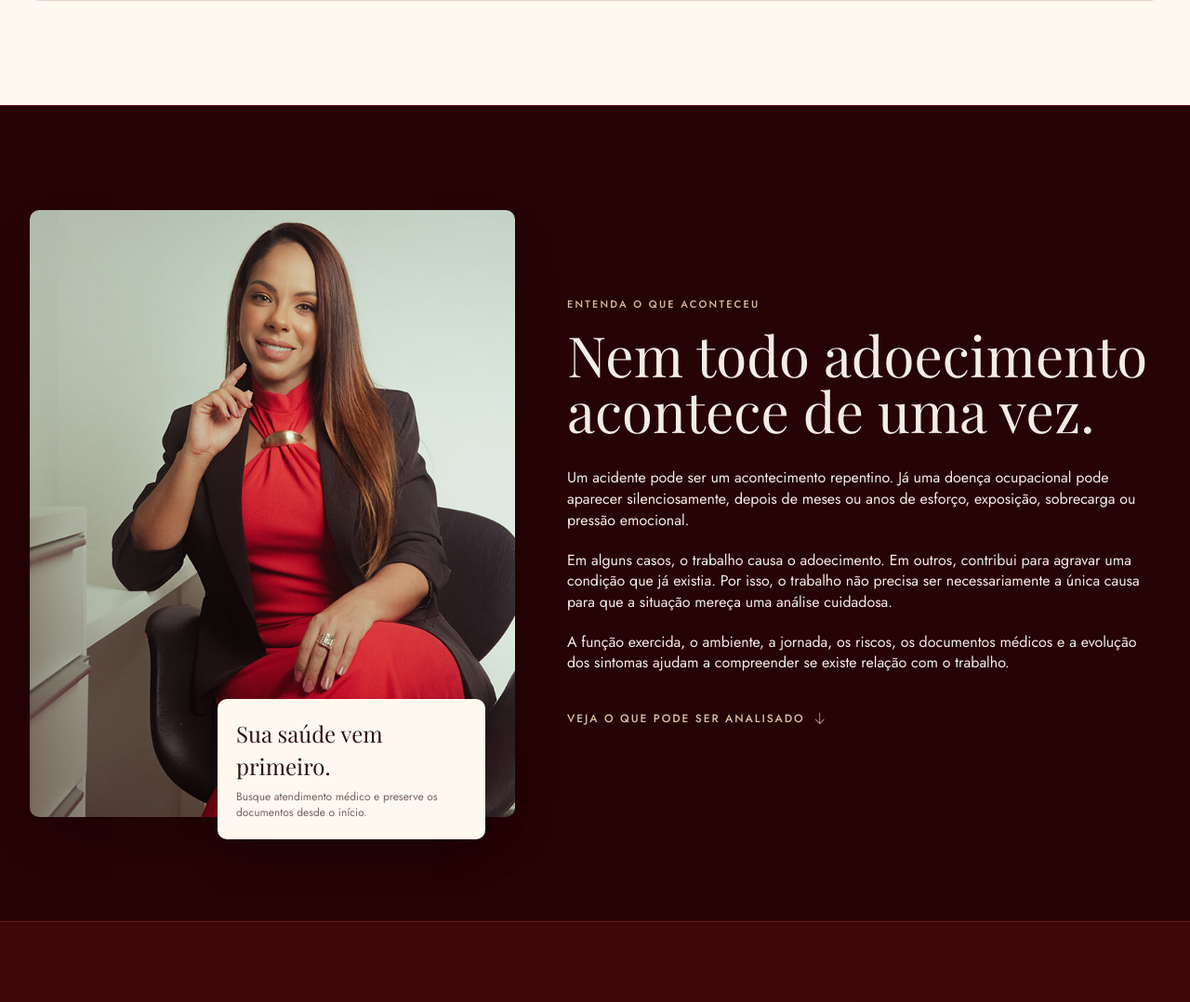
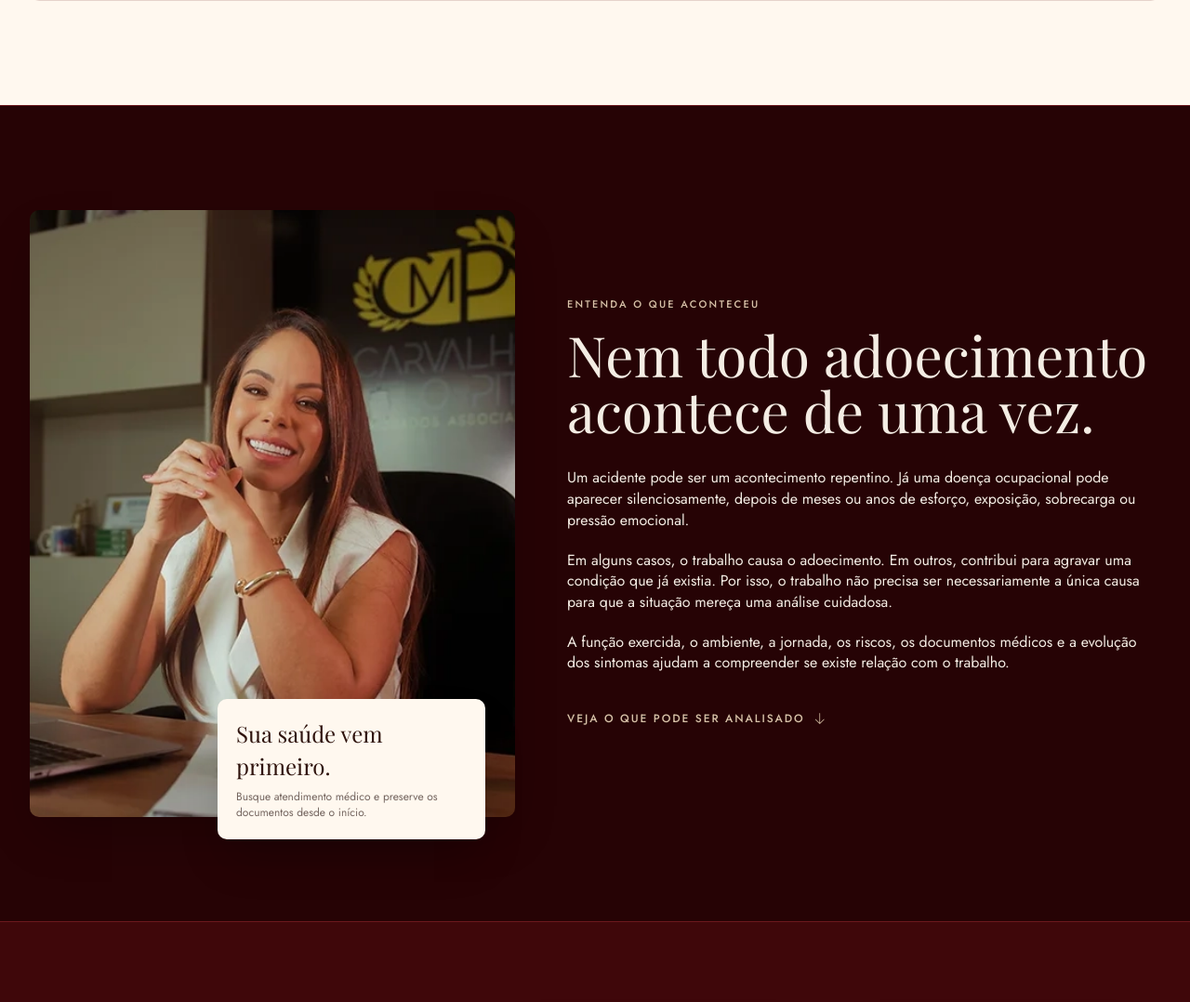
Before and after one commit to fabmacedo/gebriela-lp, a PHP site: page / in a window 1280 px wide. Shown: the part 1858-2936 px from the top of the page at 93% size. Run offline with PHP 8.4, Linux system fonts and the light colour scheme; data comes from the database, SQL or seed files in the repository; some libraries are stand-ins or nearby versions; some web fonts are replaced.

Commit message:
feat: use updated section portrait

```diff
--- a/index.php
+++ b/index.php
@@ -172,7 +172,7 @@ $areas = [
         <section class="bg-bordoDeep py-20 text-cream md:py-28">
             <div class="mx-auto grid max-w-7xl gap-14 px-5 lg:grid-cols-[.9fr_1.1fr] lg:items-center lg:px-8">
                 <div class="relative reveal">
-                    <div class="soft-radius overflow-hidden shadow-2xl shadow-black/25"><img src="image/foto3.jpg" alt="Atendimento jurídico humanizado" class="aspect-[4/5] w-full object-cover object-[50%_42%]"></div>
+                    <div class="soft-radius overflow-hidden shadow-2xl shadow-black/25"><img src="image/foto4.webp" alt="Atendimento jurídico humanizado" class="aspect-[4/5] w-full object-cover object-[50%_42%]"></div>
                     <div class="soft-radius absolute -bottom-6 right-4 max-w-[18rem] bg-paper p-5 text-wineDark shadow-2xl sm:right-8">
                         <p class="font-serif text-2xl leading-tight">Sua saúde vem primeiro.</p>
                         <p class="mt-2 text-xs leading-6 text-ink/65">Busque atendimento médico e preserve os documentos desde o início.</p>
```
Also changed, not shown: image/foto4.webp (added).
